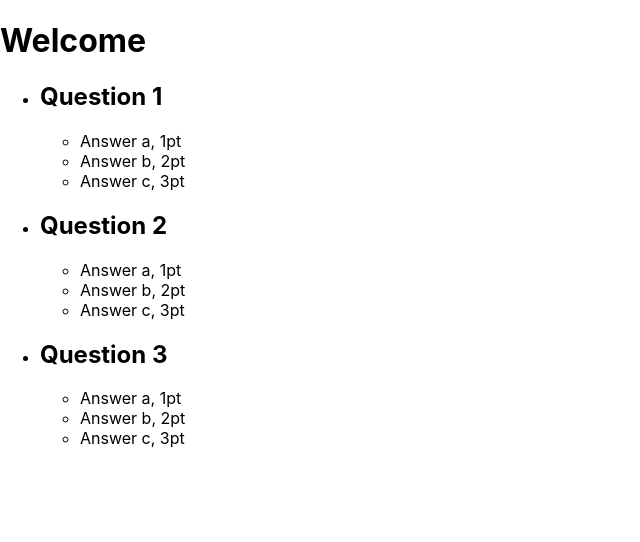
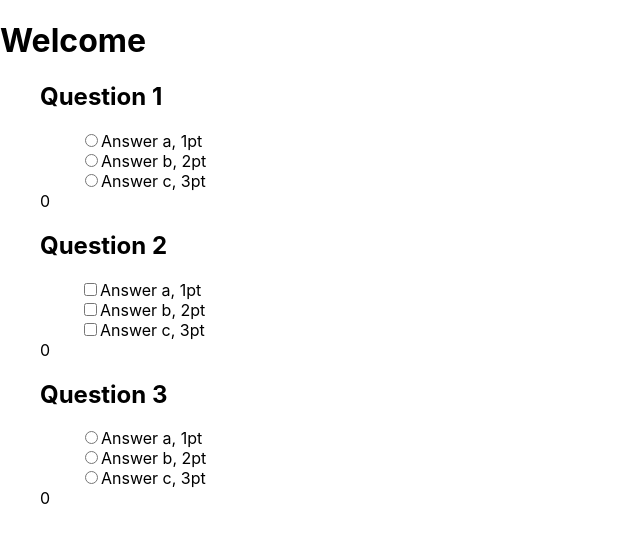
Before and after one commit to callum-j-dev/react-scored-survey, a React (Create React App) app in the folder my-app/: page / in a window 1280 px wide. Shown: the top 542 px of the page, without its empty margins (0-640 px from the left). Built offline with nearby package versions, Linux system fonts and the light colour scheme.

Commit message:
added functionality for both radio and checkbox questions

```diff
--- a/my-app/src/App.css
+++ b/my-app/src/App.css
@@ -36,3 +36,7 @@
     transform: rotate(360deg);
   }
 }
+
+ul {
+  list-style-type: none;
+}
--- a/my-app/src/App.js
+++ b/my-app/src/App.js
@@ -15,7 +15,9 @@ function App() {
         {data.map(question => {
           return (<li key={question.id}>
             <QuestionCard
+              questionId={question.id}
               questionText={question.questionText}
+              questionType={question.type}
               answers={question.answers}/>
           </li>)
         })}
--- a/my-app/src/components/QuestionCard.js
+++ b/my-app/src/components/QuestionCard.js
@@ -1,16 +1,66 @@
-import { useState } from 'react';
+import { use, useState } from 'react';
 
 
-export default function QuestionCard({ questionText, answers}) {
+export default function QuestionCard({ questionId, questionText, questionType, answers}) {
+    const [selected, setSelected] = useState([]);
 
+    const selectedAnswers = answers.filter(answer => {
+        return selected.includes(answer.id);
+    });
+
+    const score = selectedAnswers.reduce((total, answer) => {
+        return total + answer.score;
+    }, 0);
+
+    // TODO Lift state so total score can be displayed
+
+    if (questionType === 'single') { // radio button, accepts only one answer
         return (
             <div>
                 <h2>{questionText}</h2>
                 <ul>
                     {answers.map(answer => {
-                    return (<li key={answer.id}>{answer.answerText}</li>)
+                        return (
+                            <li key={answer.id}>
+                                <input type="radio" id={answer.id} value={answer.score} checked={selected.includes(answer.id)} onClick={e => {
+                                    if (selected.includes(answer.id)) {
+                                        // Do nothing, already selected
+                                    } else {
+                                        setSelected([answer.id]);
+                                    }
+                                }}/>
+                                <label for={answer.id}>{answer.answerText}</label>
+                            </li>
+                        )
                     })}
                 </ul>
+                <span>{score}</span>
+            </div>
+        )
+    } else {    // accepts multiple answers
+        return (
+            <div>
+                <h2>{questionText}</h2>
+                <ul>
+                    {answers.map(answer => {
+                        return (
+                            <li key={answer.id}>
+                                <input type="checkbox" id={answer.id} value={answer.score} checked={selected.includes(answer.id)} onClick={e => {
+                                    if (selected.includes(answer.id)) {
+                                        setSelected(selected.filter(a => a !== answer.id));
+                                    } else {
+                                        setSelected([...selected, answer.id]);
+                                    }
+                                }} />
+                                <label for={answer.id}>{answer.answerText}</label>
+                            </li>
+                        )
+                    })}
+                </ul>
+                <span>{score}</span>
             </div>
         )
     }
+
+
+}
--- a/my-app/src/data.js
+++ b/my-app/src/data.js
@@ -2,19 +2,20 @@ export const data = [
   {
     id: 0,
     questionText: 'Question 1',
+    type: 'single',
     answers: [
       {
-        id: "a",
+        id: "0a",
         answerText: 'Answer a, 1pt',
         score: 1
       },
       {
-        id: "b",
+        id: "0b",
         answerText: 'Answer b, 2pt',
         score: 2
       },
       {
-        id: "c",
+        id: "0c",
         answerText: 'Answer c, 3pt',
         score: 3
       },
@@ -23,19 +24,20 @@ export const data = [
   {
     id: 1,
     questionText: 'Question 2',
+    type: 'multi',
     answers: [
       {
-        id: "a",
+        id: "1a",
         answerText: 'Answer a, 1pt',
         score: 1
       },
       {
-        id: "b",
+        id: "1b",
         answerText: 'Answer b, 2pt',
         score: 2
       },
       {
-        id: "c",
+        id: "1c",
         answerText: 'Answer c, 3pt',
         score: 3
       },
@@ -44,19 +46,20 @@ export const data = [
   {
     id: 2,
     questionText: 'Question 3',
+    type: 'single',
     answers: [
       {
-        id: "a",
+        id: "2a",
         answerText: 'Answer a, 1pt',
         score: 1
       },
       {
-        id: "b",
+        id: "2b",
         answerText: 'Answer b, 2pt',
         score: 2
       },
       {
-        id: "c",
+        id: "2c",
         answerText: 'Answer c, 3pt',
         score: 3
       },
```
Lines whose indentation alone changed are shown as unchanged.
